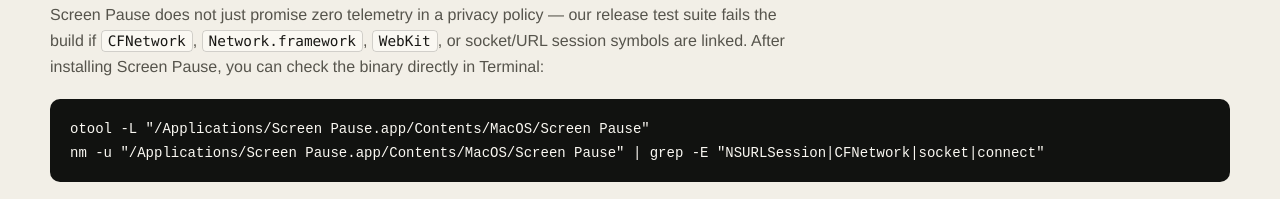
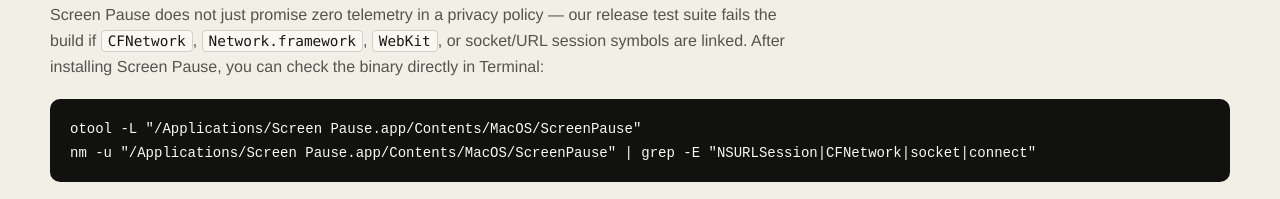
Before and after one commit to kmelnikov/screen-pause-site, a plain HTML site: page compare/index.html in a window 1280 px wide. Shown: the part 2020-2219 px from the top of the page. Drawn offline with Linux system fonts and the light colour scheme.

Commit message:
Fix executable path in /compare otool/nm verification command (ScreenPause)

```diff
--- a/compare/index.html
+++ b/compare/index.html
@@ -154,8 +154,8 @@
         <code>CFNetwork</code>, <code>Network.framework</code>, <code>WebKit</code>, or socket/URL session symbols are linked.
         After installing Screen Pause, you can check the binary directly in Terminal:
       </p>
-      <pre class="verify-code"><code>otool -L "/Applications/Screen Pause.app/Contents/MacOS/Screen Pause"
-nm -u "/Applications/Screen Pause.app/Contents/MacOS/Screen Pause" | grep -E "NSURLSession|CFNetwork|socket|connect"</code></pre>
+      <pre class="verify-code"><code>otool -L "/Applications/Screen Pause.app/Contents/MacOS/ScreenPause"
+nm -u "/Applications/Screen Pause.app/Contents/MacOS/ScreenPause" | grep -E "NSURLSession|CFNetwork|socket|connect"</code></pre>
       <p class="compare-copy">
         The second command prints nothing: no network frameworks, no telemetry SDKs, no license server calls.
       </p>
```
